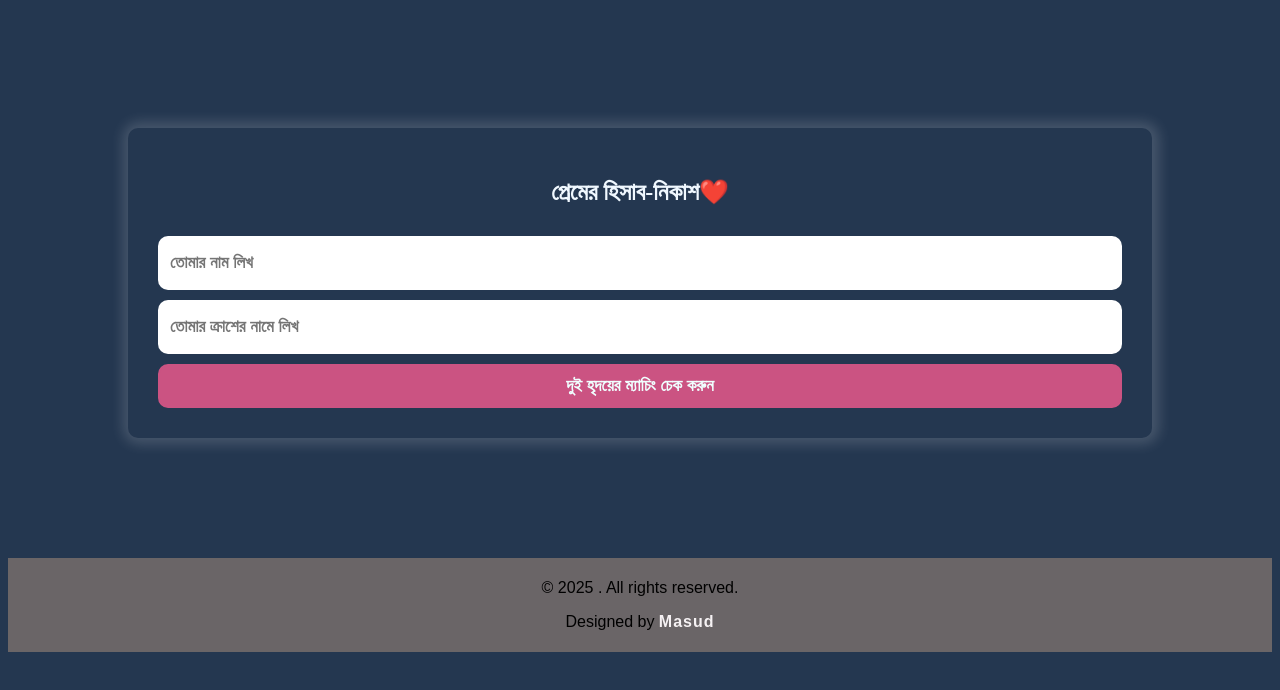
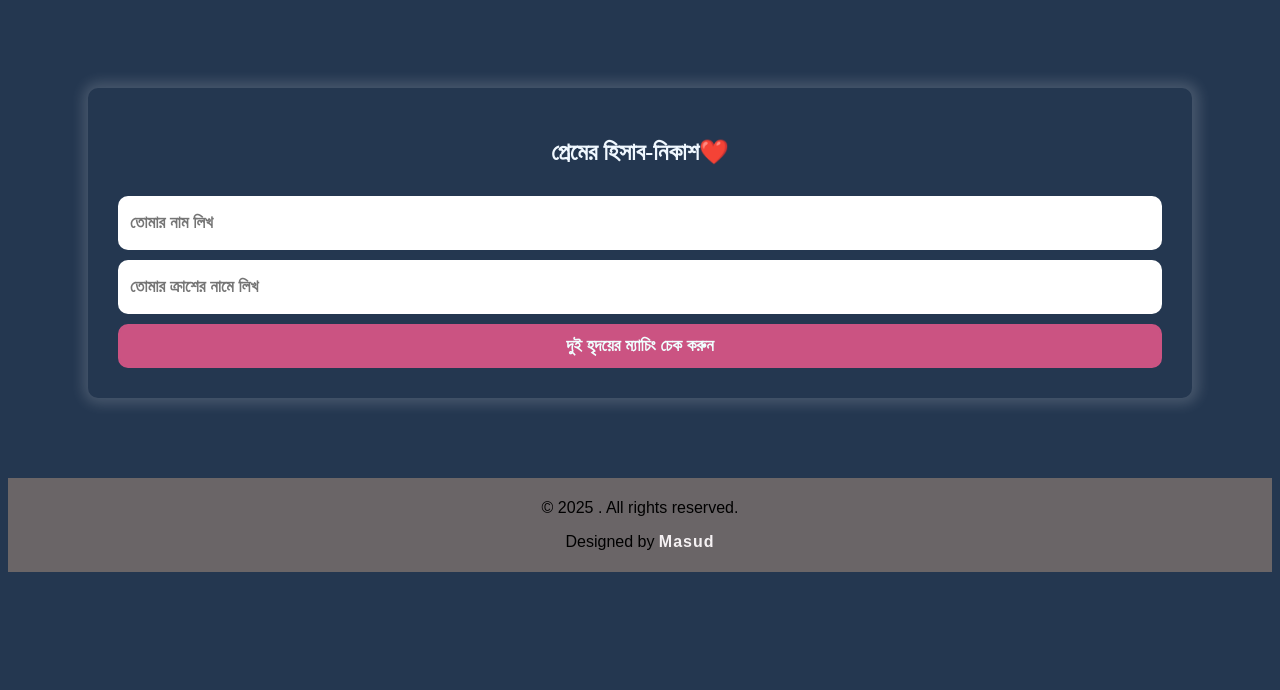
Before and after one commit to masud1680/love-score, a plain HTML site: page index.html in a window 1280 px wide. Drawn offline with Linux system fonts and the light colour scheme.

Commit message:
Add files via upload

```diff
--- a/style.css
+++ b/style.css
@@ -2,13 +2,14 @@ body{
 
     size:100vh;
     background-color: #243750;
-        /* display:flex; */
-    justify-content:center;
-    align-items:center;
+        /* display:flex;
+    justify-content:center; */
+    /* align-content:center; */
 }
 
 .main-body{
-    padding: 120px 120px;
+    padding:  80px;
+
 
 }
 .main-love{
```
